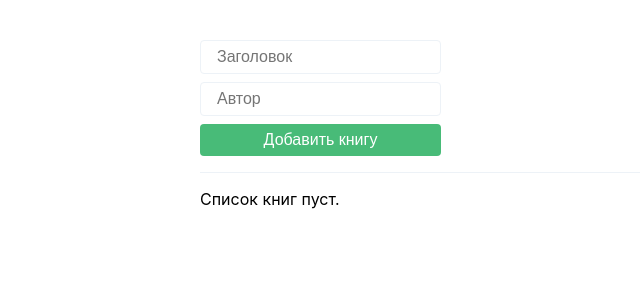
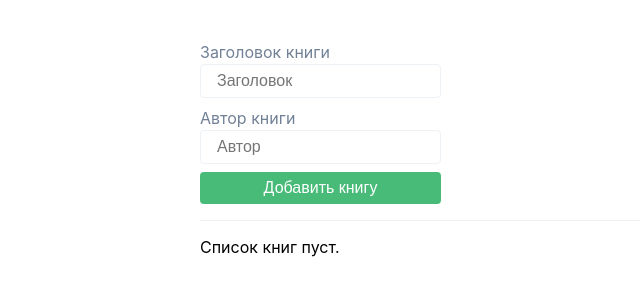
Before and after one commit to cubucul/book-list, a React (Create React App) app: page / in a window 1280 px wide. Shown: the top 300 px of the page, without its empty margins (156-796 px from the left). Built offline with nearby package versions, Linux system fonts and the light colour scheme.

Commit message:
Стилизует лейбл

```diff
--- a/src/components/book-form/book-form.tsx
+++ b/src/components/book-form/book-form.tsx
@@ -31,11 +31,13 @@ const BookForm = ({
         value={title}
         onChange={(event) => setTitle(event.target.value)}
         placeholder="Заголовок"
+        label="Заголовок книги"
       />
       <TextField
         value={author}
         onChange={(event) => setAuthor(event.target.value)}
         placeholder="Автор"
+        label="Автор книги"
       />
       <Button type="submit">Добавить книгу</Button>
     </form>
--- a/src/components/text-field/text-field.css
+++ b/src/components/text-field/text-field.css
@@ -2,6 +2,15 @@
 
 .text-field {
   display: block;
+}
+
+/* Label */
+
+.text-field__label {
+  display: block;
+  font-size: 16px;
+  line-height: 24px;
+  color: var(--gray-500);
 }
 
 /* Input */
--- a/src/components/text-field/text-field.tsx
+++ b/src/components/text-field/text-field.tsx
@@ -1,27 +1,39 @@
-import { ChangeEvent } from 'react';
+import { ChangeEvent, useId } from 'react';
 import './text-field.css';
 
 type TextFieldProps = {
   value: string;
+  label?: string;
+  placeholder: string;
   onChange: (event: ChangeEvent<HTMLInputElement>) => void;
-  placeholder: string;
 };
 
 const TextField = ({
   value,
+  label,
   placeholder,
   onChange
 }: TextFieldProps) => {
+  const id = useId();
+
   return (
-    <label className="text-field">
+    <div className="text-field">
+      {
+        label &&
+          <label
+            htmlFor={id}
+            className="text-field__label"
+          >{label}</label>
+      }
       <input
         className="text-field__input"
+        id={id}
         value={value}
         onChange={onChange}
         type="text"
         placeholder={placeholder}
       />
-    </label>
+    </div>
   );
 };
 
--- a/src/index.css
+++ b/src/index.css
@@ -22,6 +22,7 @@ html {
 /* Variables */
 
 :root {
+  --gray-500: #718096;
   --gray-300: #cbd5e0;
   --gray-200: #e2e8f0;
   --gray-100: #edf2f7;
```
